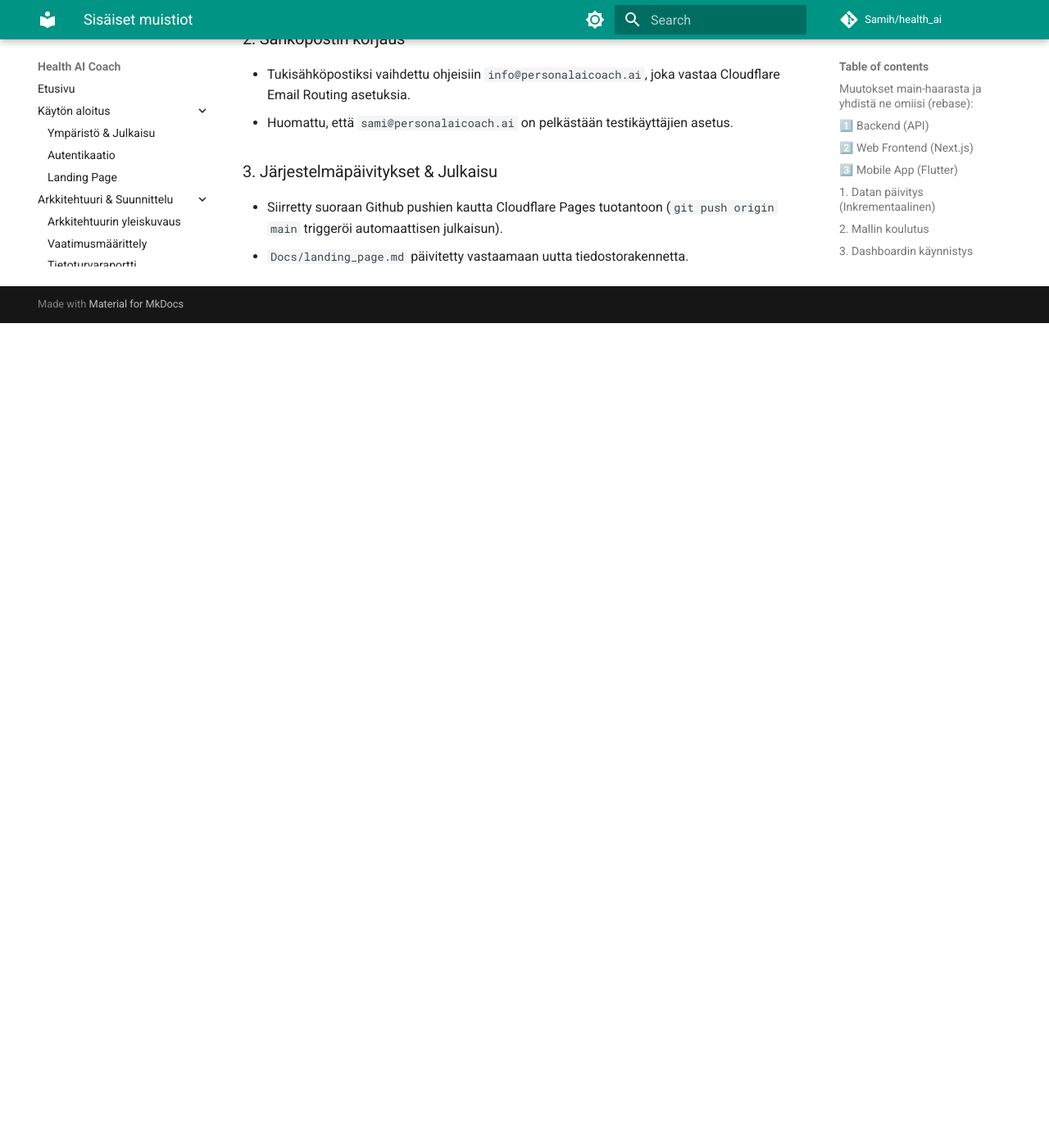
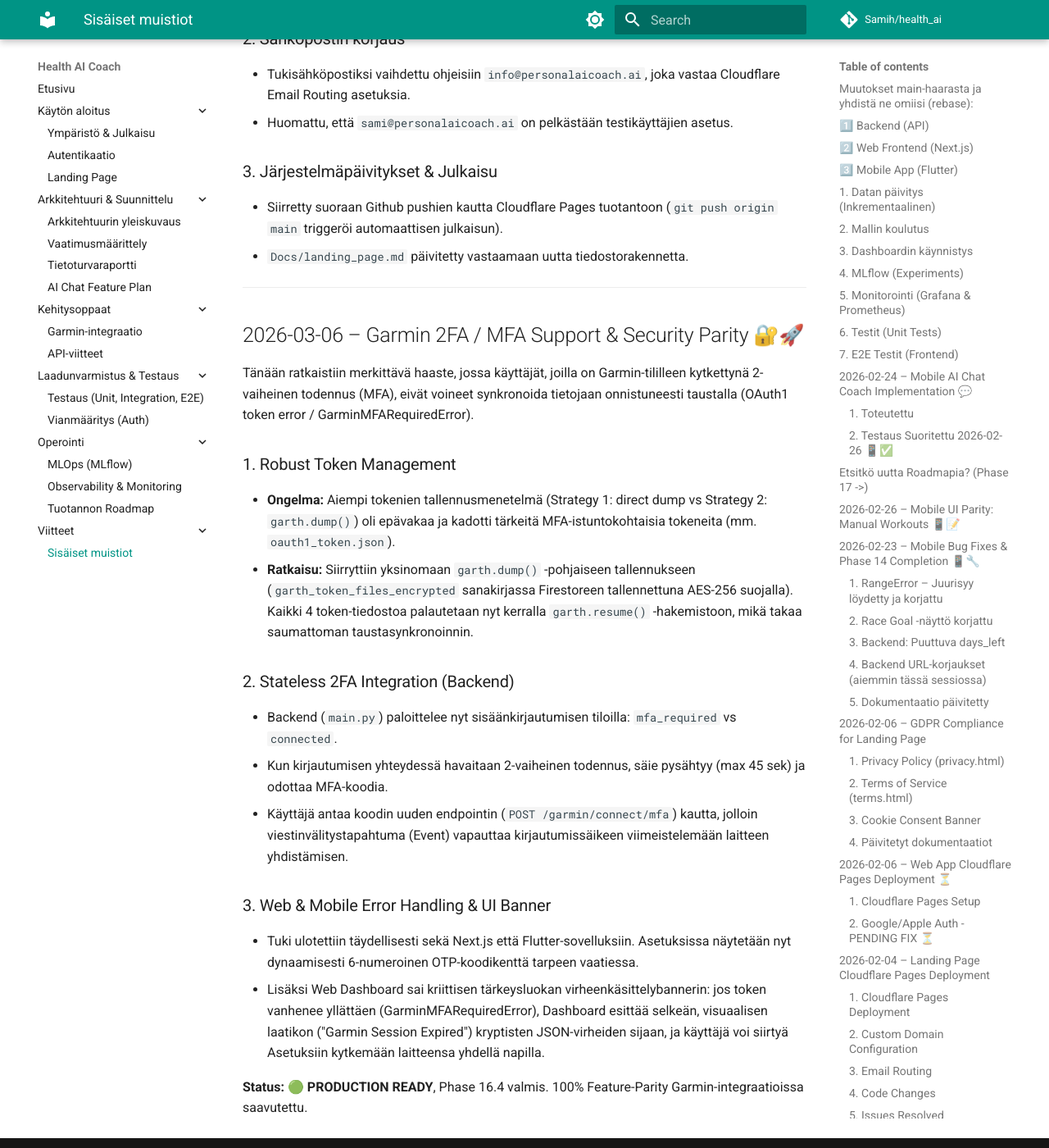
Before and after one commit to Sami-Python/Health_AI, an MkDocs documentation site: the page built from Docs/sami_memo.md, in a window 1280 px wide and 1400 px high, scrolled down 61193 px. Shown: the whole window at 82% size. Built offline with MkDocs 1.6.1 and Material for MkDocs 9.7.7, drawn with Linux system fonts in a browser that asks for light colours; comment, search, counter and statistics services are not loaded; before the commit the page ends 61587 px from its top, so only the background shows below that.

Commit message:
docs: Update production roadmap and sami memo for Garmin 2FA completion

```diff
--- a/Docs/production_roadmap.md
+++ b/Docs/production_roadmap.md
@@ -479,6 +479,16 @@
 
 - [x] Tyylikäs ML Metrics -indikaattori `AnalysisScreen`iin. (#825)
 - [x] Backend-kutsu API-palveluun `fetchAiModelMetrics` (`GET /ai/model-metrics`). (#826)
+
+### 16.4 Garmin 2-vaiheinen todennus (2FA/MFA) ✅
+– Tavoite: Tukea Garmin-tilejä, joissa on 2-vaiheinen todennus (MFA) käytössä. Mahdollistaa taustasynkronoinnin saumattomasti ilman "OAuth1 token" -virheitä.
+
+- [x] Backend: Uudet 2FA API endpointit (`POST /garmin/connect`, `POST /garmin/connect/mfa`, `GET /garmin/status`).
+- [x] Backend: `fetch_garmin_data.py` token-restore ja virheenkäsittely (GarminMFARequiredError).
+- [x] Web Frontend: 2FA-koodin syöttö olemassa olevaan UI:hin sekä Dashboard-banneri.
+- [x] Mobile Frontend: Settings-näkymän Garmin-yhdistys ja OTP-dialogit.
+- [x] **Status:** Täysin tuotantovalmis kummallakin alustalla (2026-03-06).
+
 - **TULOS: Flutter Mobile on 100% feature parityssä webin kanssa.**
 
 ---
--- a/Docs/sami_memo.md
+++ b/Docs/sami_memo.md
@@ -2329,3 +2329,24 @@
 ### 3. Järjestelmäpäivitykset & Julkaisu
 - Siirretty suoraan Github pushien kautta Cloudflare Pages tuotantoon (`git push origin main` triggeröi automaattisen julkaisun).
 - `Docs/landing_page.md` päivitetty vastaamaan uutta tiedostorakennetta.
+
+---
+
+## 2026-03-06 – Garmin 2FA / MFA Support & Security Parity 🔐🚀
+
+Tänään ratkaistiin merkittävä haaste, jossa käyttäjät, joilla on Garmin-tililleen kytkettynä 2-vaiheinen todennus (MFA), eivät voineet synkronoida tietojaan onnistuneesti taustalla (OAuth1 token error / GarminMFARequiredError).
+
+### 1. Robust Token Management
+- **Ongelma:** Aiempi tokenien tallennusmenetelmä (Strategy 1: direct dump vs Strategy 2: `garth.dump()`) oli epävakaa ja kadotti tärkeitä MFA-istuntokohtaisia tokeneita (mm. `oauth1_token.json`).
+- **Ratkaisu:** Siirryttiin yksinomaan `garth.dump()` -pohjaiseen tallennukseen (`garth_token_files_encrypted` sanakirjassa Firestoreen tallennettuna AES-256 suojalla). Kaikki 4 token-tiedostoa palautetaan nyt kerralla `garth.resume()` -hakemistoon, mikä takaa saumattoman taustasynkronoinnin.
+
+### 2. Stateless 2FA Integration (Backend)
+- Backend (`main.py`) paloittelee nyt sisäänkirjautumisen tiloilla: `mfa_required` vs `connected`.
+- Kun kirjautumisen yhteydessä havaitaan 2-vaiheinen todennus, säie pysähtyy (max 45 sek) ja odottaa MFA-koodia.
+- Käyttäjä antaa koodin uuden endpointin (`POST /garmin/connect/mfa`) kautta, jolloin viestinvälitystapahtuma (Event) vapauttaa kirjautumissäikeen viimeistelemään laitteen yhdistämisen.
+
+### 3. Web & Mobile Error Handling & UI Banner
+- Tuki ulotettiin täydellisesti sekä Next.js että Flutter-sovelluksiin. Asetuksissa näytetään nyt dynaamisesti 6-numeroinen OTP-koodikenttä tarpeen vaatiessa.
+- Lisäksi Web Dashboard sai kriittisen tärkeysluokan virheenkäsittelybannerin: jos token vanhenee yllättäen (GarminMFARequiredError), Dashboard esittää selkeän, visuaalisen laatikon ("Garmin Session Expired") kryptisten JSON-virheiden sijaan, ja käyttäjä voi siirtyä Asetuksiin kytkemään laitteensa yhdellä napilla.
+
+**Status:** 🟢 **PRODUCTION READY**, Phase 16.4 valmis. 100% Feature-Parity Garmin-integraatioissa saavutettu.
```
